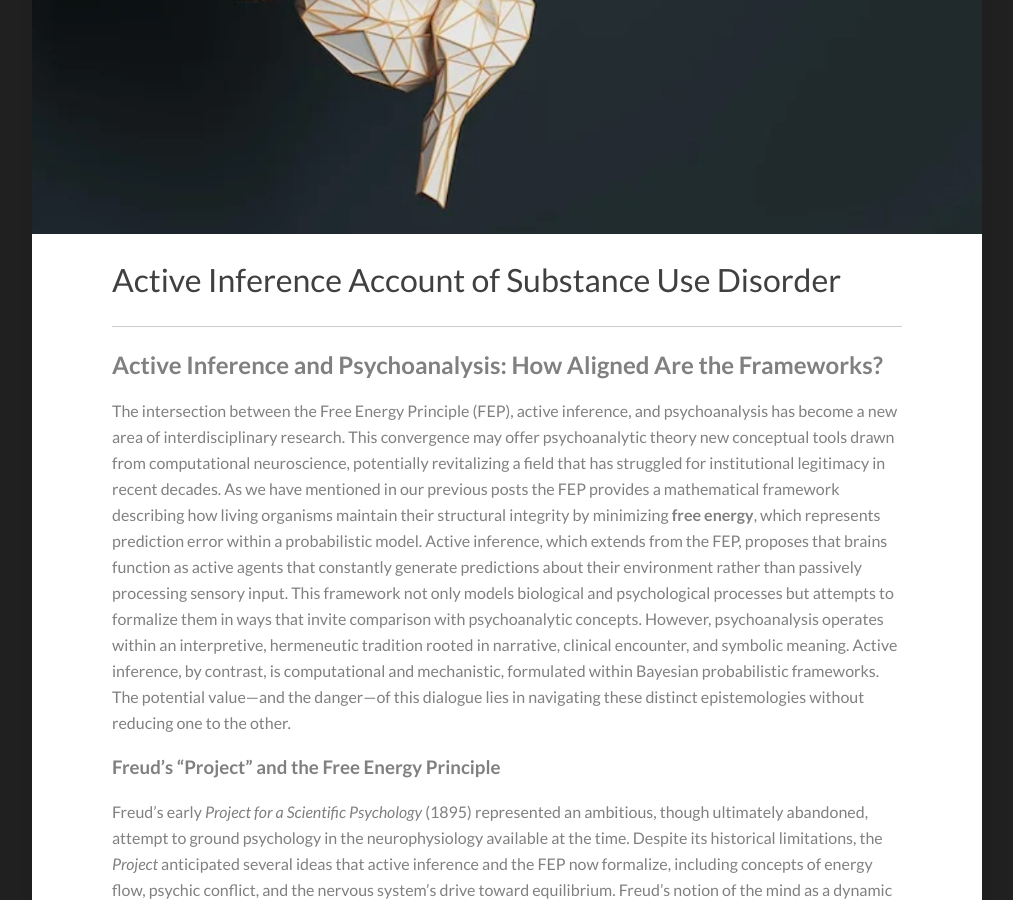
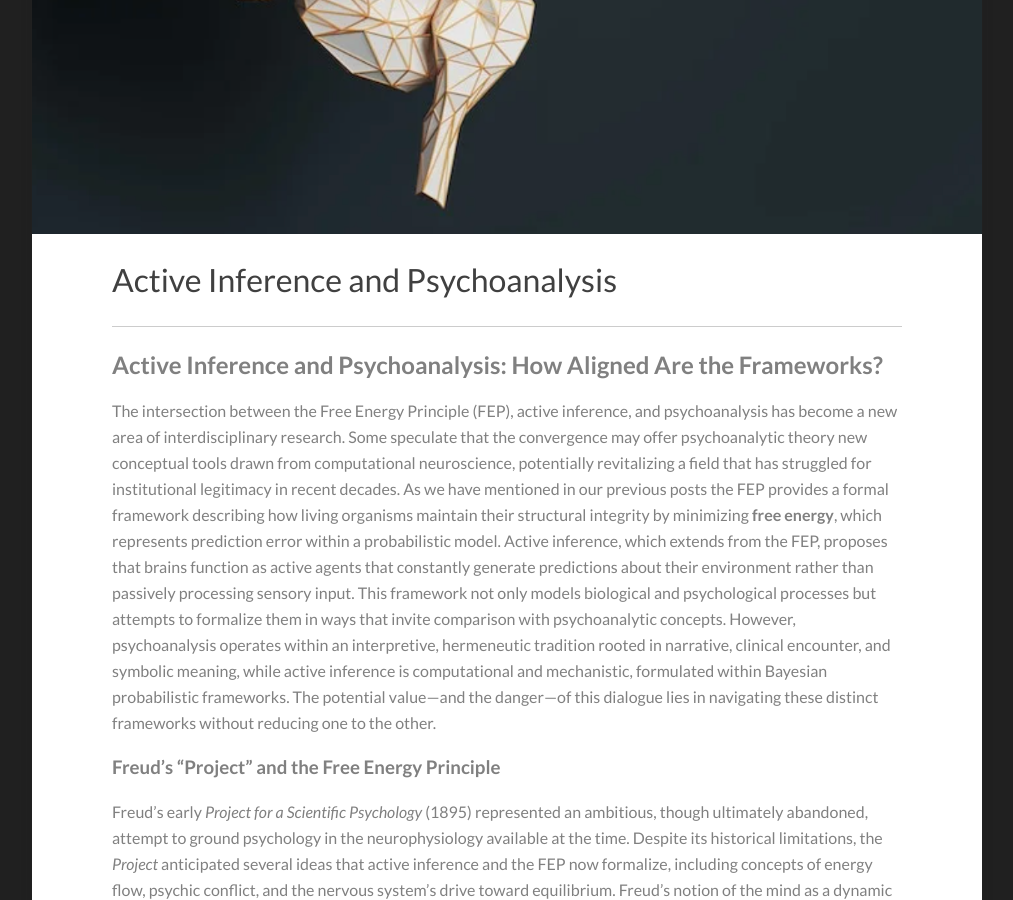
Before and after one commit to Kamran-Afzali/Kamran-Afzali.github.io, a Jekyll site: the page built from _posts/2026-03-25-analysis_FEP_01.md, in a window 1280 px wide and 900 px high, scrolled down 739 px. Shown: the whole window, without its empty margins (133-1146 px from the left). Built offline with Jekyll 4.4.1, drawn with Linux system fonts in a browser that asks for light colours.

Commit message:
Update 2026-03-25-analysis_FEP_01.md

```diff
--- a/_posts/2026-03-25-analysis_FEP_01.md
+++ b/_posts/2026-03-25-analysis_FEP_01.md
@@ -1,7 +1,7 @@
 ---
 layout: post
 categories: posts
-title: Active Inference Account of Substance Use Disorder
+title: Active Inference and Psychoanalysis
 featured-image: /images/NIb.jpg
 tags: [Free Energy Principle, Psychoanalysis, Active Inference]
 date-string: March 2026
@@ -9,7 +9,7 @@ date-string: March 2026
 
 ## Active Inference and Psychoanalysis: How Aligned Are the Frameworks?
 
-The intersection between the Free Energy Principle (FEP), active inference, and psychoanalysis has become a new area of interdisciplinary research. This convergence may offer psychoanalytic theory new conceptual tools drawn from computational neuroscience, potentially revitalizing a field that has struggled for institutional legitimacy in recent decades. As we have mentioned in our previous posts the FEP provides a mathematical framework describing how living organisms maintain their structural integrity by minimizing **free energy**, which represents prediction error within a probabilistic model. Active inference, which extends from the FEP, proposes that brains function as active agents that constantly generate predictions about their environment rather than passively processing sensory input. This framework not only models biological and psychological processes but attempts to formalize them in ways that invite comparison with psychoanalytic concepts. However, psychoanalysis operates within an interpretive, hermeneutic tradition rooted in narrative, clinical encounter, and symbolic meaning. Active inference, by contrast, is computational and mechanistic, formulated within Bayesian probabilistic frameworks. The potential value—and the danger—of this dialogue lies in navigating these distinct epistemologies without reducing one to the other.
+The intersection between the Free Energy Principle (FEP), active inference, and psychoanalysis has become a new area of interdisciplinary research. Some speculate that the convergence may offer psychoanalytic theory new conceptual tools drawn from computational neuroscience, potentially revitalizing a field that has struggled for institutional legitimacy in recent decades. As we have mentioned in our previous posts the FEP provides a formal framework describing how living organisms maintain their structural integrity by minimizing **free energy**, which represents prediction error within a probabilistic model. Active inference, which extends from the FEP, proposes that brains function as active agents that constantly generate predictions about their environment rather than passively processing sensory input. This framework not only models biological and psychological processes but attempts to formalize them in ways that invite comparison with psychoanalytic concepts. However, psychoanalysis operates within an interpretive, hermeneutic tradition rooted in narrative, clinical encounter, and symbolic meaning, while active inference is computational and mechanistic, formulated within Bayesian probabilistic frameworks. The potential value—and the danger—of this dialogue lies in navigating these distinct frameworks without reducing one to the other.
 
 
 ### Freud's "Project" and the Free Energy Principle
```
